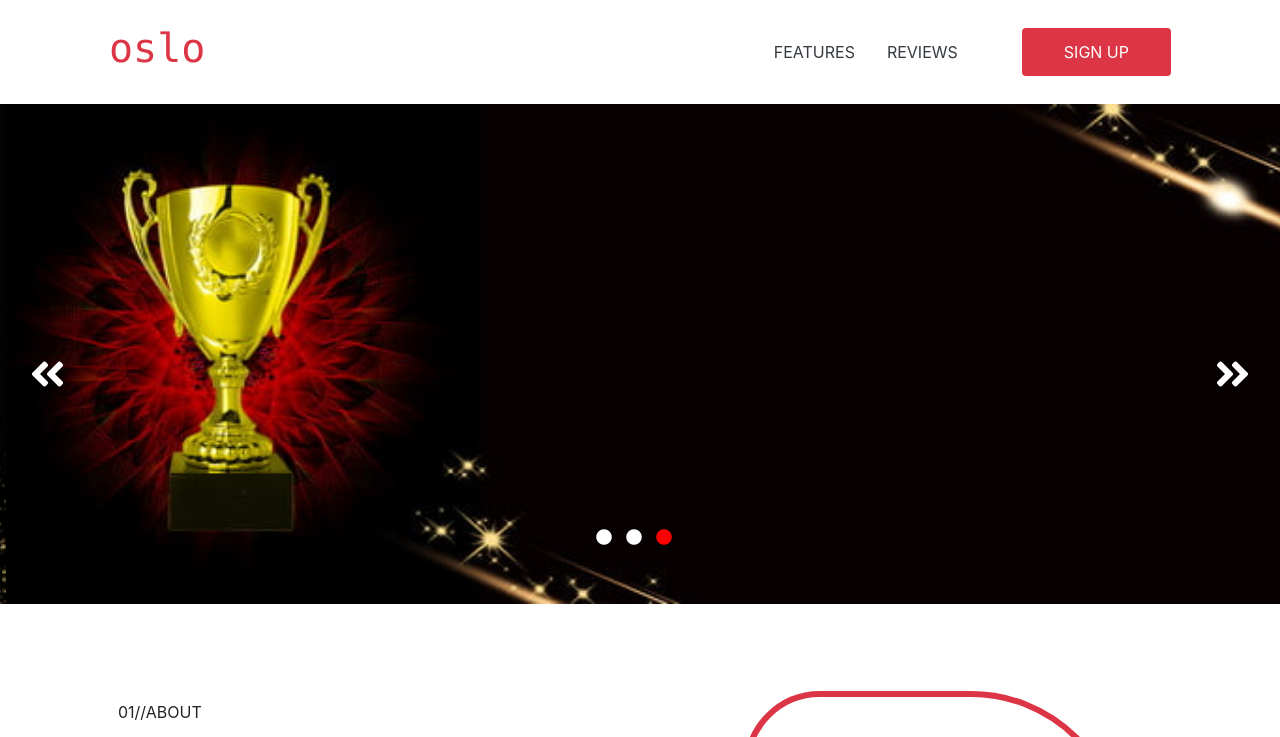
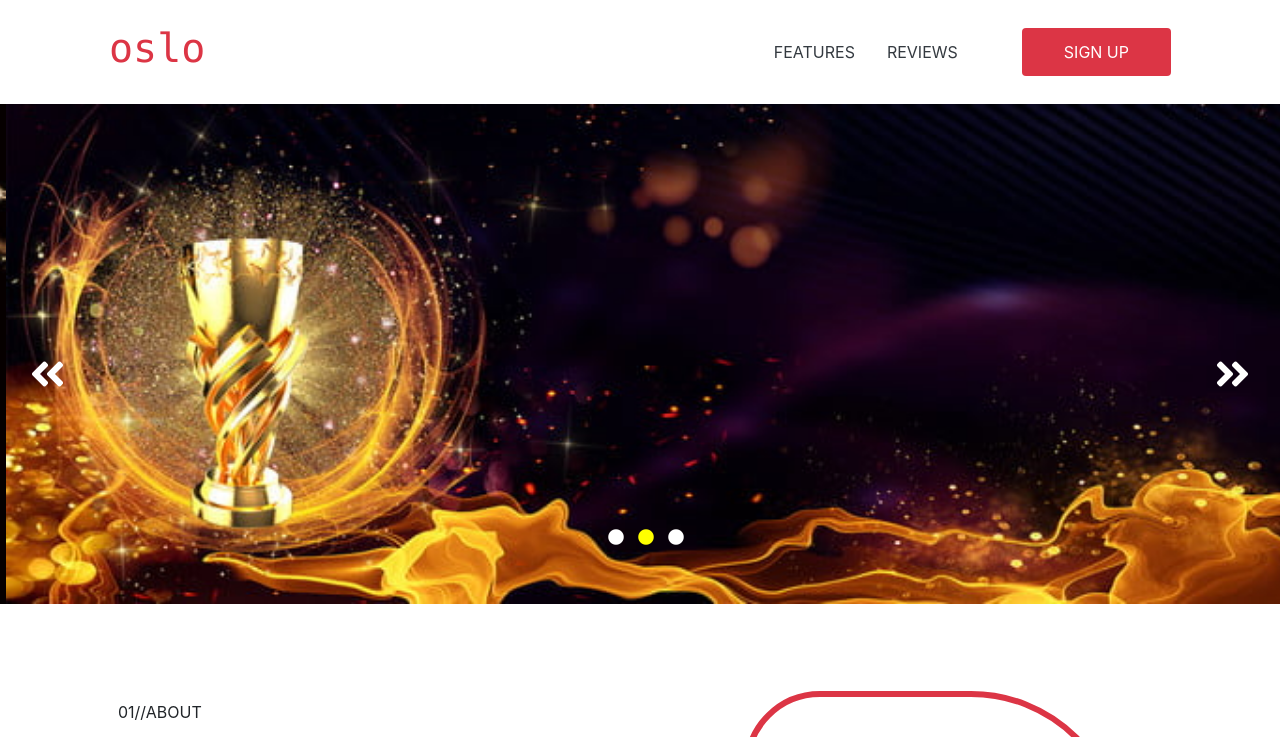
Before and after one commit to sherkhan0786/slider, a plain HTML site: page index.html in a window 1280 px wide. Both pictures are taken after a click on the icon 634 px from the left and 537 px from the top of the page. Shown: the top 737 px of the page. Drawn offline with nearby package versions, Linux system fonts and the light colour scheme.

Commit message:
updated pagination

```diff
--- a/index.html
+++ b/index.html
@@ -51,18 +51,18 @@
 
 <div id="slider">
 	<ul class="slides">
-		<li class="slide"><img  class="slide" src="b1.jpg" /></li>
-		<li class="slide"><img  class="slide" src="b2.jpg" /></li>
-		<li class="slide"><img  class="slide" src="b3.jpg" /></li>
+		<li id="i1" class="slide"><img  class="slide" src="b1.jpg" /></li>
+		<li id="i2" class="slide"><img  class="slide" src="b2.jpg" /></li>
+		<li id="i3" class="slide"><img  class="slide" src="b3.jpg" /></li>
 	</ul>
 	<div class="arrow">
 		<i class="arrowLeft fa fa-angle-double-left" aria-hidden="true"></i>
 		<i class="arrowRight fa fa-angle-double-right" aria-hidden="true"></i>
 	</div>
 	<div class="dot">
-		<i class="d1 fas fa-circle"></i>
-		<i class="d2 fas fa-circle" aria-hidden="true"></i>
-		<i class="d3 fas fa-circle" aria-hidden="true"></i>
+		<i class="d1 activeAll active1 fas fa-circle"></i>
+		<i class="d2 activeAll fas fa-circle" aria-hidden="true"></i>
+		<i class="d3 activeAll fas fa-circle" aria-hidden="true"></i>
 	</div>
 </div>
 
--- a/main.js
+++ b/main.js
@@ -15,11 +15,16 @@ $(function(){
     function startSlider(){
         interval = setInterval(function(){
             $slideList.animate({'margin-left': '-='+margin},slideSpeed, function(){
+                $('.activeAll').removeClass('active1');
+                $('.activeAll').eq(viewSlide).addClass('active1');
                 viewSlide++;
                 if (viewSlide === $slides.length-3){
                     viewSlide = 1;
+                    // viewSlide.setTimeout();
+
                     $slideList.css('margin-left', 0);
                 }
+                // interval;
 
             });
         },haltSecond);
@@ -63,10 +68,13 @@ $(function(){
         });
     });
 
+    $('.d2').click(function(){
+        console.log("ok");
+        $('#i1').animate({'margin-left':'-1340px'},1000);
+        // clearInterval(interval);
+        // var viewSlide = 1340;
+        // $("#i1").css("margin-left", -viewSlide+'px')
+        console.log("ok");
+    })
 
-    if(viewSlide < 3){
-        $('.d1').css('color','red');
-    }else if(viewSlide != 1){
-        $('.d1').css('color','white');
-    }
 });
--- a/style.css
+++ b/style.css
@@ -29,25 +29,6 @@
     border: none;
 }
 
-
-/* #slideshow {
-    width: 100%;
-    height: 500px;
-    margin: 0 auto;
-    position: relative;
-}
-.slide {
-    width: 100%;
-    height: 500px;
-    position: absolute;
-    left: 0;
-    top: 0;
-} */
-
-/* .arrow{
-    position: absolute;
-} */
-
 .arrowLeft{
     color: white;
     position: absolute;
@@ -67,9 +48,8 @@
 .dot{
     position: absolute;
     bottom: 15%;
-    left: 45%;
+    left: 55%;
     transform: translate(-50%, -50%);
-    /* background: green; */
     width: 15%;
 }
 
@@ -78,8 +58,7 @@
     position: absolute;
     top: 50%;
     z-index: 55;
-    /* font-size: 40px; */
-    right: 0px;
+    left: 0px;
 }
 
 .d2{
@@ -87,8 +66,7 @@
     position: absolute;
     top: 50%;
     z-index: 55;
-    /* font-size: 40px; */
-    right: 30px;
+    left: 30px;
 }
 
 .d3{
@@ -96,8 +74,7 @@
     position: absolute;
     top: 50%;
     z-index: 55;
-    /* font-size: 40px; */
-    right: 60px;
+    left: 60px;
 }
 
 
@@ -123,3 +100,11 @@
     width: 1340px;
     height: 500px;
 }
+
+.activeAll{
+    color: white;
+}
+
+.active1{
+    color: yellow;
+}
```
